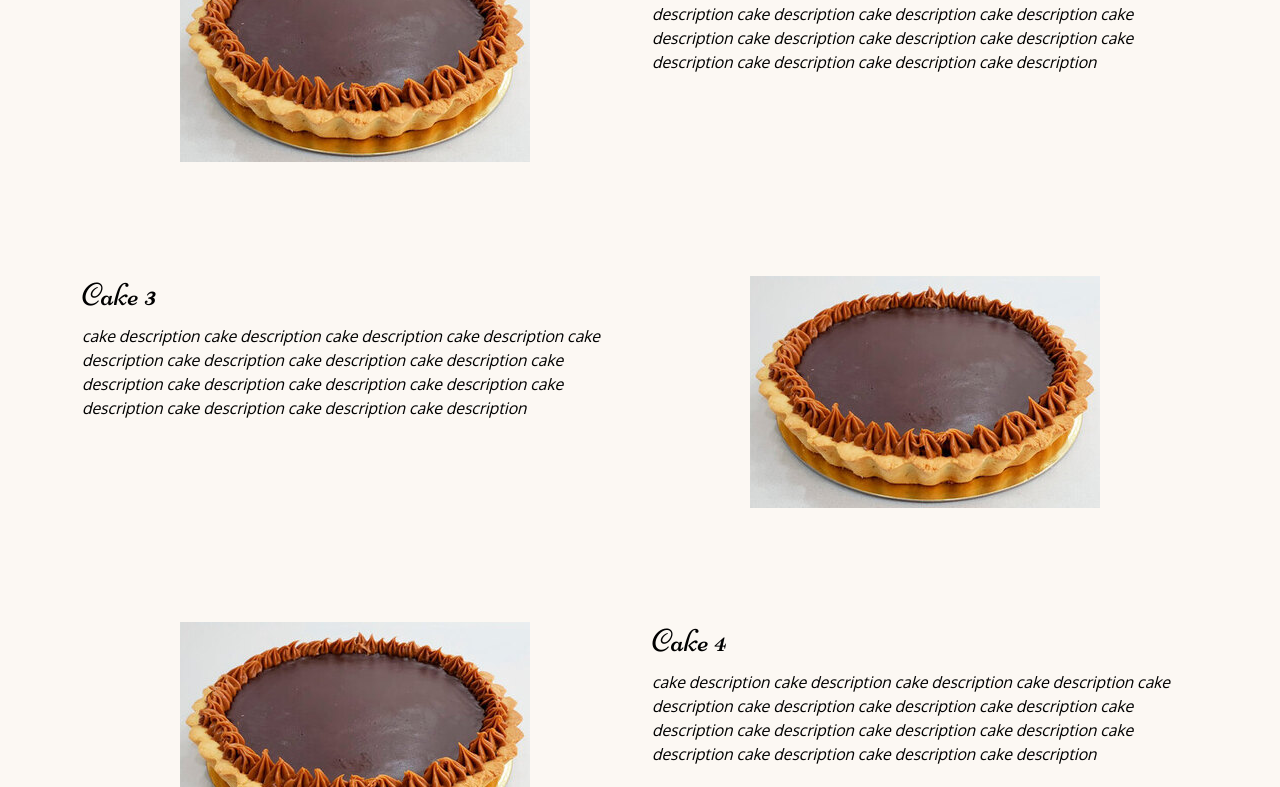
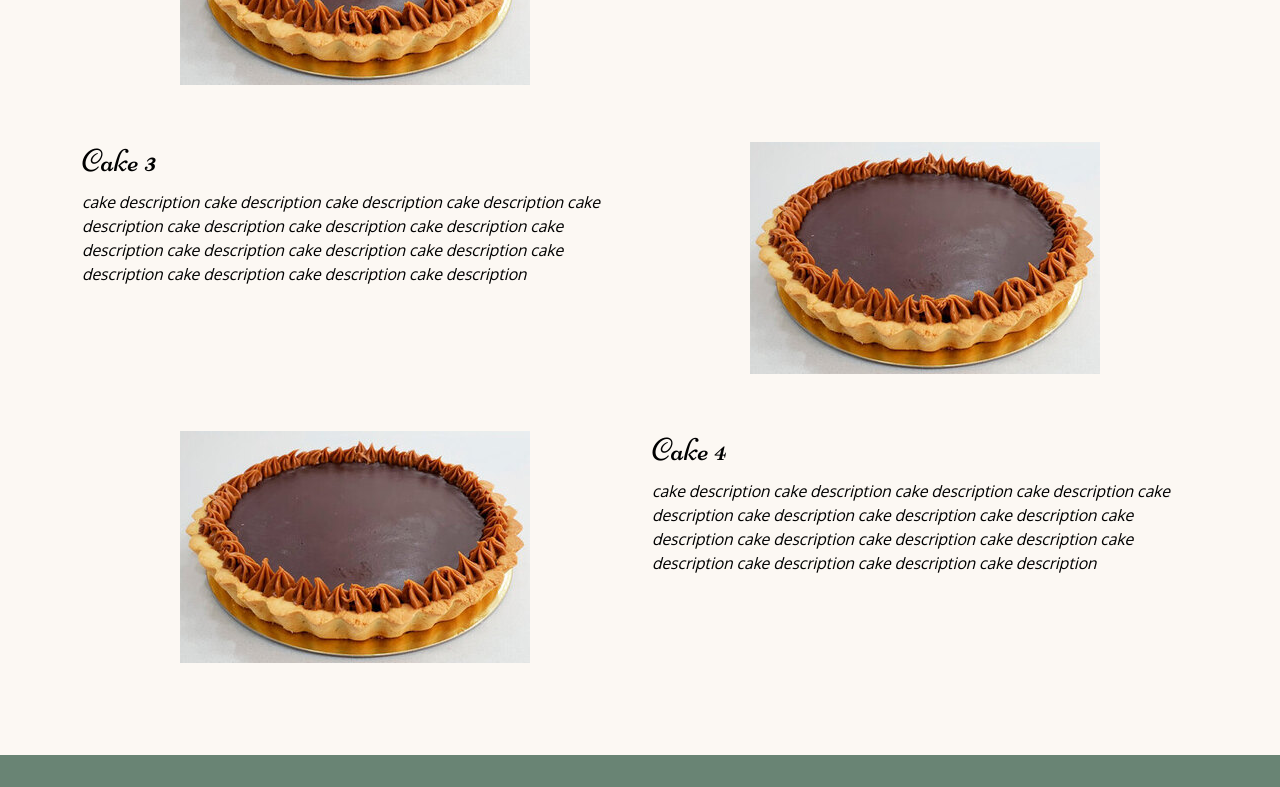
Before and after one commit to camilacareggio/bakery-website, a plain HTML site: page cake-menu.html in a window 1280 px wide. Shown: the part 759-1546 px from the top of the page. Drawn offline with nearby package versions, Linux system fonts and the light colour scheme; a script that the page names is missing.

Commit message:
Updated styles

```diff
--- a/css/styles.css
+++ b/css/styles.css
@@ -149,7 +149,7 @@ header{
   text-align: center;
   font-size: 3em;
   margin-top: 35px;
-  margin-bottom: 50px;
+  margin-bottom: 30px;
 }
 .cake-item h2{ /*CAKES TITLE*/
   font-family: 'Niconne', cursive;
@@ -168,10 +168,10 @@ header{
 
 .cake-img{
   text-align: center;
-  margin-bottom: 10%;
+  margin-bottom: 5%;
 }
 .cake-item{
-  margin-bottom: 15%;
+  margin-bottom: 5%;
 } /*End CAKE-MENU PAGE*/
 
 /*MUFFIN-MENU PAGE*/
```
